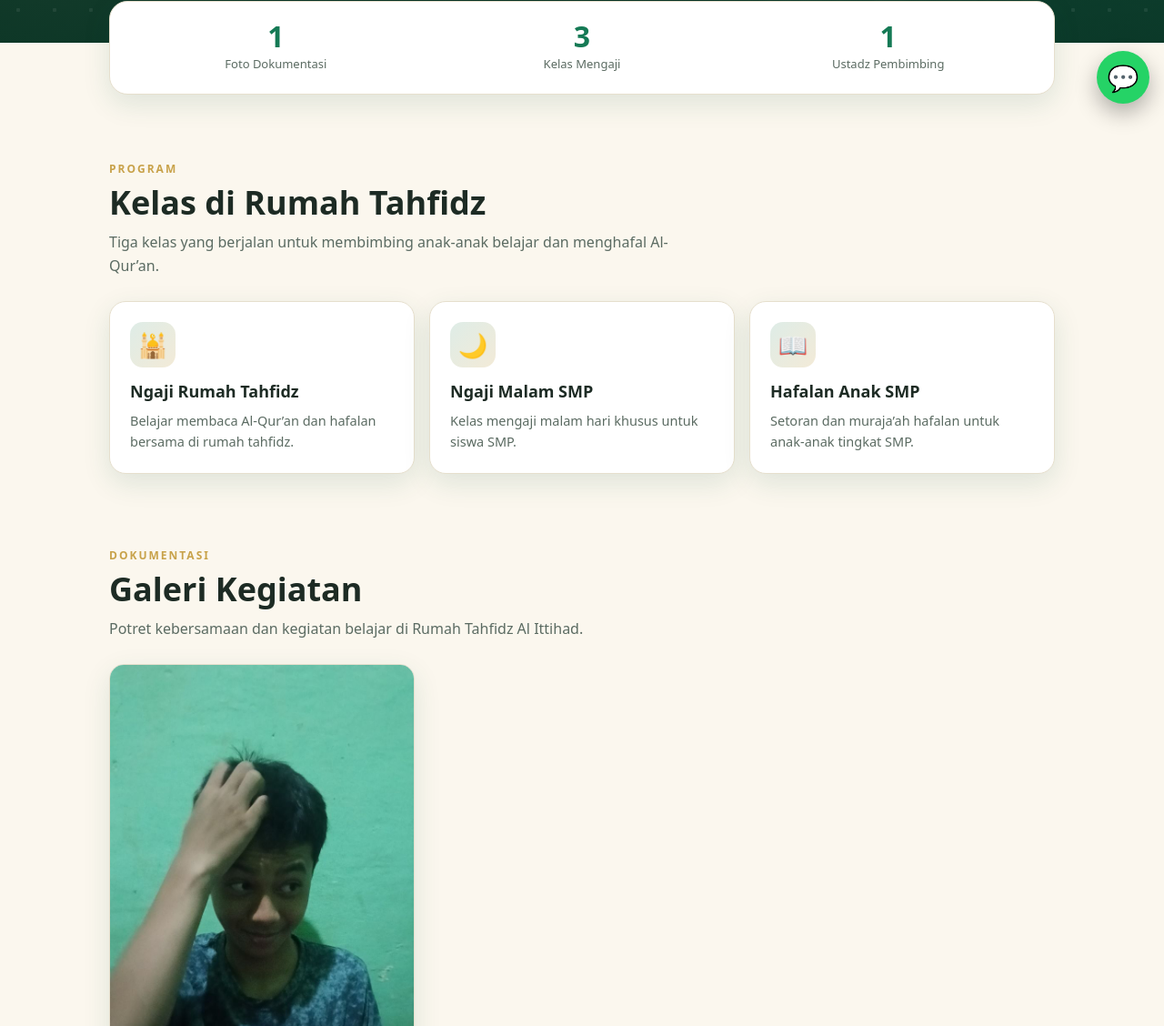
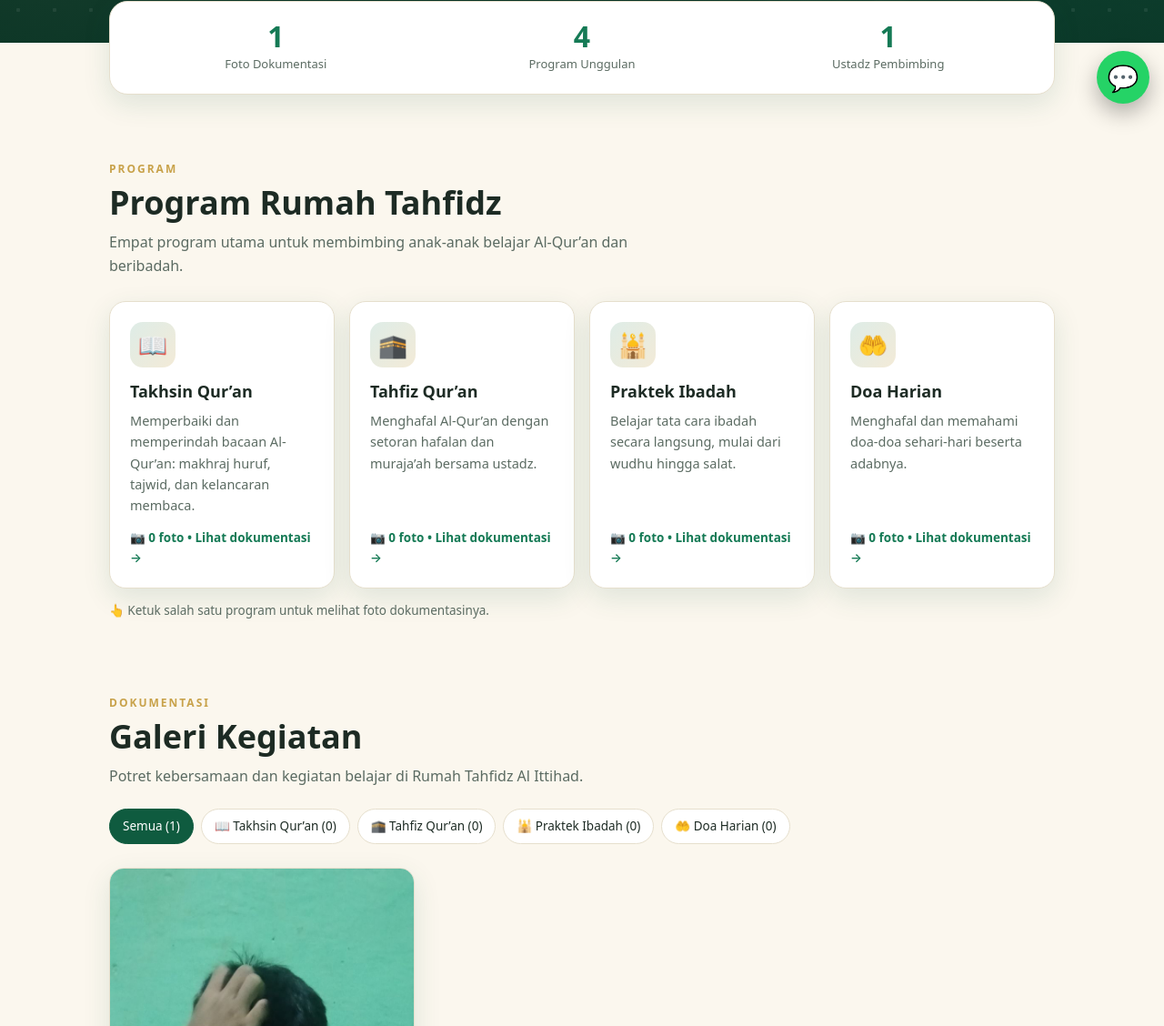
Before and after one commit to Faizkun05/Rumah-tahfidz-, a plain HTML site: page index.html in a window 1280 px wide. Shown: the part 670-1798 px from the top of the page at 91% size. Drawn offline with Linux system fonts and the light colour scheme.

Commit message:
Perbarui tampilan website

```diff
--- a/index.html
+++ b/index.html
@@ -4,7 +4,7 @@
 <meta charset="utf-8">
 <meta name="viewport" content="width=device-width, initial-scale=1">
 <title>Rumah Tahfidz Al Ittihad</title>
-<meta name="description" content="Dokumentasi kegiatan dan kontak Rumah Tahfidz Al Ittihad.">
+<meta name="description" content="Program Takhsin Qur’an, Tahfiz Qur’an, Praktek Ibadah, dan Doa Harian di Rumah Tahfidz Al Ittihad, lengkap dengan foto dokumentasi.">
 <meta name="theme-color" content="#0f5b3f">
 <style>
 :root{
@@ -71,6 +71,19 @@ h2{font-size:clamp(26px,5vw,36px);margin:6px 0 10px;line-height:1.2}
 .card .ic{width:50px;height:50px;border-radius:14px;display:grid;place-items:center;font-size:26px;background:linear-gradient(135deg,rgba(21,122,85,.14),rgba(200,162,74,.22));margin-bottom:12px}
 .card h3{font-size:18px;margin-bottom:6px}
 .card p{color:var(--muted);font-size:14.5px}
+
+/* program */
+.cards.four{grid-template-columns:repeat(auto-fit,minmax(220px,1fr))}
+button.prog{font:inherit;color:inherit;text-align:left;cursor:pointer;display:flex;flex-direction:column;transition:transform .15s,border-color .15s}
+button.prog:hover,button.prog:focus-visible{transform:translateY(-4px);border-color:var(--gold);outline:none}
+button.prog .go{margin-top:auto;padding-top:14px;font-size:13.5px;font-weight:600;color:var(--green-2)}
+@media (prefers-color-scheme:dark){button.prog .go{color:var(--gold-2)}}
+.hint{margin-top:14px;font-size:13.5px;color:var(--muted)}
+.chips{display:flex;flex-wrap:wrap;gap:8px;margin-top:22px}
+.chip{font:inherit;font-size:13.5px;padding:8px 14px;border-radius:999px;border:1px solid var(--line);background:var(--card);color:var(--ink);cursor:pointer}
+.chip.on{background:var(--green);border-color:var(--green);color:#fff}
+.shot .cap b{display:block;font-size:11.5px;color:var(--gold-2);font-weight:700;margin-bottom:2px}
+.lb .meta b{display:block;color:var(--gold-2);margin-bottom:2px}
 
 /* gallery */
 .gallery{columns:2;column-gap:12px;margin-top:26px}
@@ -143,26 +156,24 @@ footer small{opacity:.75;display:block;margin-top:6px}
 <div class="stats"><div class="wrap">
   <div class="grid">
     <div class="stat"><b id="stFoto">0</b><span>Foto Dokumentasi</span></div>
-    <div class="stat"><b>3</b><span>Kelas Mengaji</span></div>
+    <div class="stat"><b>4</b><span>Program Unggulan</span></div>
     <div class="stat"><b id="stUstadz">0</b><span>Ustadz Pembimbing</span></div>
   </div>
 </div></div>
 
 <section id="program"><div class="wrap reveal">
   <div class="eyebrow">Program</div>
-  <h2>Kelas di Rumah Tahfidz</h2>
-  <p class="lead">Tiga kelas yang berjalan untuk membimbing anak-anak belajar dan menghafal Al-Qur’an.</p>
-  <div class="cards">
-    <div class="card"><div class="ic">🕌</div><h3>Ngaji Rumah Tahfidz</h3><p>Belajar membaca Al-Qur’an dan hafalan bersama di rumah tahfidz.</p></div>
-    <div class="card"><div class="ic">🌙</div><h3>Ngaji Malam SMP</h3><p>Kelas mengaji malam hari khusus untuk siswa SMP.</p></div>
-    <div class="card"><div class="ic">📖</div><h3>Hafalan Anak SMP</h3><p>Setoran dan muraja’ah hafalan untuk anak-anak tingkat SMP.</p></div>
-  </div>
+  <h2>Program Rumah Tahfidz</h2>
+  <p class="lead">Empat program utama untuk membimbing anak-anak belajar Al-Qur’an dan beribadah.</p>
+  <div class="cards four" id="programCards"></div>
+  <p class="hint">👆 Ketuk salah satu program untuk melihat foto dokumentasinya.</p>
 </div></section>
 
 <section id="galeri"><div class="wrap">
   <div class="eyebrow">Dokumentasi</div>
-  <h2>Galeri Kegiatan</h2>
-  <p class="lead">Potret kebersamaan dan kegiatan belajar di Rumah Tahfidz Al Ittihad.</p>
+  <h2 id="galTitle">Galeri Kegiatan</h2>
+  <p class="lead" id="galLead">Potret kebersamaan dan kegiatan belajar di Rumah Tahfidz Al Ittihad.</p>
+  <div class="chips" id="chips"></div>
   <div class="gallery" id="gallery"></div>
   <div class="empty" id="galleryEmpty" hidden>Belum ada foto dokumentasi.</div>
 </div></section>
@@ -229,18 +240,72 @@ function el(tag,props={},kids=[]){
   return e;
 }
 
-let PHOTOS=[], cur=0;
+const PROGRAMS=[
+  {id:"takhsin",ikon:"📖",nama:"Takhsin Qur’an",ket:"Memperbaiki dan memperindah bacaan Al-Qur’an: makhraj huruf, tajwid, dan kelancaran membaca."},
+  {id:"tahfiz",ikon:"🕋",nama:"Tahfiz Qur’an",ket:"Menghafal Al-Qur’an dengan setoran hafalan dan muraja’ah bersama ustadz."},
+  {id:"ibadah",ikon:"🕌",nama:"Praktek Ibadah",ket:"Belajar tata cara ibadah secara langsung, mulai dari wudhu hingga salat."},
+  {id:"doa",ikon:"🤲",nama:"Doa Harian",ket:"Menghafal dan memahami doa-doa sehari-hari beserta adabnya."}
+];
+const PROG=Object.fromEntries(PROGRAMS.map(p=>[p.id,p]));
 
-function renderGallery(list){
+let ALL=[], PHOTOS=[], cur=0, FILTER="all";
+
+const countOf=id=>ALL.filter(f=>f.program===id).length;
+
+function renderPrograms(){
+  const box=document.getElementById("programCards");
+  box.innerHTML="";
+  PROGRAMS.forEach(p=>{
+    const n=countOf(p.id);
+    const b=el("button",{class:"card prog",type:"button","aria-label":"Lihat dokumentasi "+p.nama},[
+      el("div",{class:"ic",text:p.ikon}),
+      el("h3",{text:p.nama}),
+      el("p",{text:p.ket}),
+      el("div",{class:"go",text:"📷 "+n+" foto • Lihat dokumentasi →"})
+    ]);
+    b.addEventListener("click",()=>{
+      setFilter(p.id);
+      document.getElementById("galeri").scrollIntoView({behavior:"smooth"});
+    });
+    box.appendChild(b);
+  });
+}
+
+function renderChips(){
+  const box=document.getElementById("chips");
+  box.innerHTML="";
+  const mk=(id,label)=>{
+    const c=el("button",{class:"chip"+(FILTER===id?" on":""),type:"button",text:label});
+    c.addEventListener("click",()=>setFilter(id));
+    box.appendChild(c);
+  };
+  mk("all","Semua ("+ALL.length+")");
+  PROGRAMS.forEach(p=>mk(p.id,p.ikon+" "+p.nama+" ("+countOf(p.id)+")"));
+}
+
+function setFilter(id){
+  FILTER=id;
+  renderChips();
+  renderGallery();
+}
+
+function renderGallery(){
   const g=document.getElementById("gallery");
   g.innerHTML="";
-  PHOTOS=list.filter(f=>/^photos\/[\w.\-]+$/.test(f.file||"")).slice().reverse(); // terbaru di atas
-  document.getElementById("galleryEmpty").hidden=PHOTOS.length>0;
+  const p=PROG[FILTER];
+  document.getElementById("galTitle").textContent=p?"Dokumentasi "+p.nama:"Galeri Kegiatan";
+  document.getElementById("galLead").textContent=p?p.ket:"Potret kebersamaan dan kegiatan belajar di Rumah Tahfidz Al Ittihad.";
+  PHOTOS=ALL.filter(f=>FILTER==="all"||f.program===FILTER);
+  const em=document.getElementById("galleryEmpty");
+  em.textContent=p?"Belum ada foto dokumentasi untuk program ini.":"Belum ada foto dokumentasi.";
+  em.hidden=PHOTOS.length>0;
   PHOTOS.forEach((f,i)=>{
     const img=el("img",{src:f.file,alt:f.caption||"Dokumentasi",loading:"lazy"});
     const fig=el("figure",{class:"shot"},[img]);
-    if(f.caption||f.tanggal){
+    const pr=PROG[f.program];
+    if(f.caption||f.tanggal||pr){
       const cap=el("div",{class:"cap"});
+      if(pr&&FILTER==="all") cap.appendChild(el("b",{text:pr.ikon+" "+pr.nama}));
       if(f.caption) cap.appendChild(document.createTextNode(f.caption));
       if(f.tanggal) cap.appendChild(el("small",{text:fmtDate(f.tanggal)}));
       fig.appendChild(cap);
@@ -248,8 +313,15 @@ function renderGallery(list){
     fig.addEventListener("click",()=>openLb(i));
     g.appendChild(fig);
   });
-  document.getElementById("stFoto").textContent=PHOTOS.length;
-  if(PHOTOS.length) document.getElementById("beranda").style.backgroundImage="url('"+PHOTOS[0].file+"')";
+}
+
+function setPhotos(list){
+  ALL=list.filter(f=>/^photos\/[\w.\-]+$/.test(f.file||"")).slice().reverse(); // terbaru di atas
+  document.getElementById("stFoto").textContent=ALL.length;
+  if(ALL.length) document.getElementById("beranda").style.backgroundImage="url('"+ALL[0].file+"')";
+  renderPrograms();
+  renderChips();
+  renderGallery();
 }
 
 function renderContacts(d){
@@ -292,6 +364,8 @@ function showLb(){
   const f=PHOTOS[cur]; if(!f) return;
   document.getElementById("lbImg").src=f.file;
   const m=document.getElementById("lbMeta"); m.innerHTML="";
+  const pr=PROG[f.program];
+  if(pr) m.appendChild(el("b",{text:pr.ikon+" "+pr.nama}));
   if(f.caption) m.appendChild(document.createTextNode(f.caption));
   if(f.tanggal) m.appendChild(el("small",{text:fmtDate(f.tanggal)}));
 }
@@ -313,7 +387,7 @@ document.querySelectorAll(".reveal").forEach(n=>io?io.observe(n):n.classList.add
 
 loadData().then(d=>{
   d=Object.assign({},FALLBACK,d||{});
-  renderGallery(d.foto||[]);
+  setPhotos(d.foto||[]);
   renderContacts(d);
   if(d.updated) document.getElementById("updated").textContent="Diperbarui: "+fmtDate(d.updated);
 });
```
